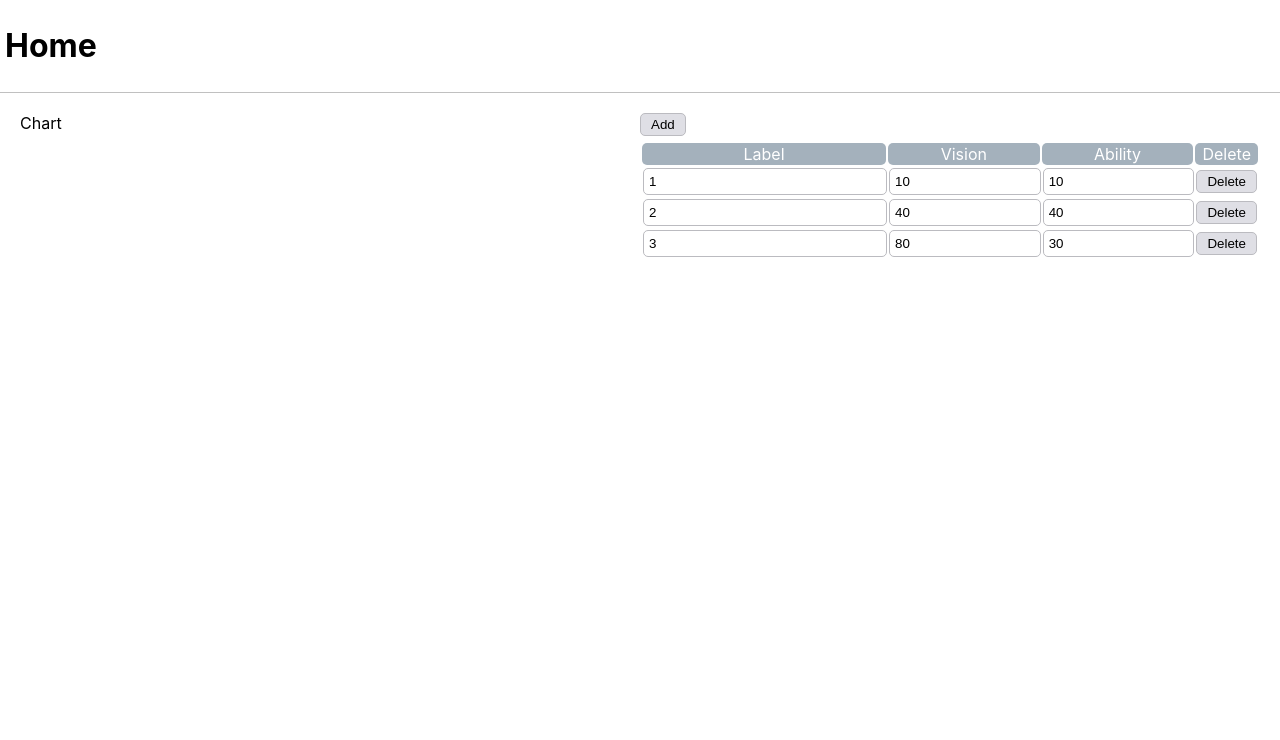
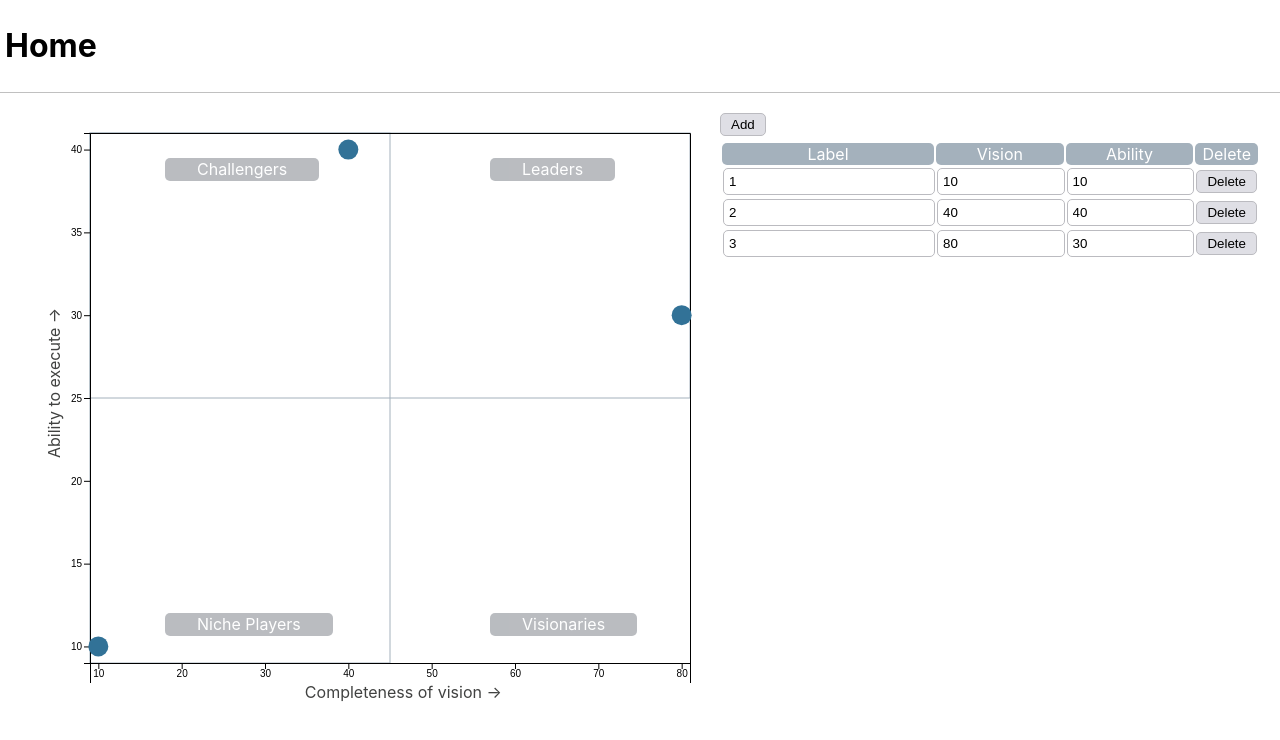
Before and after one commit to alirezanasseh/quadrant, a React (Create React App) app: page / in a window 1280 px wide. Shown: the top 740 px of the page. Built offline with nearby package versions, Linux system fonts and the light colour scheme.

Commit message:
Made quadrant chart and show data

```diff
--- a/src/components/chart.tsx
+++ b/src/components/chart.tsx
@@ -1,9 +1,209 @@
-import React from 'react';
+import React, {useContext, useEffect, useRef} from 'react';
+import {MainContext} from '../context/mainProvider';
+import * as d3 from 'd3';
+import {IDataItem} from '../types/data';
+import {createUseStyles} from 'react-jss';
+
+const XAxisLabel = 'Completeness of vision ->';
+const YAxisLabel = 'Ability to execute ->';
+let item: d3.Selection<d3.BaseType, IDataItem, SVGGElement, unknown>;
 
 export default function Chart() {
+    const {data} = useContext(MainContext);
+    const chartRef = useRef(null);
+    const classes = useStyles();
+
+    const padExtent = (e: any, p: any = undefined) => {
+        if (p === undefined) p = 1;
+        return [e[0] - p, e[1] + p];
+    }
+
+    const initializeChart = () => {
+        const margins = {
+            left: 70,
+            right: 30,
+            top: 20,
+            bottom: 50
+        };
+
+        const width = 700;
+        const height = 600;
+        const domainWidth = width - margins.left - margins.right;
+        const domainHeight = height - margins.top - margins.bottom;
+
+        const svg = d3
+            .select(chartRef.current)
+            .append('svg')
+            .attr('width', width)
+            .attr('height', height)
+            .append('g')
+            .attr('transform', `translate(${margins.left},${margins.top})`);
+
+        svg
+            .append("rect")
+            .attr('fill', 'none')
+            .attr("stroke", '#a4b1bc')
+            .attr("width", domainWidth)
+            .attr("height", domainHeight / 2);
+
+        svg
+            .append("rect")
+            .attr('fill', 'none')
+            .attr("stroke", '#a4b1bc')
+            .attr("width", domainWidth / 2)
+            .attr("height", domainHeight);
+
+        if(data){
+            const x = d3
+                .scaleLinear()
+                .domain(
+                    padExtent(
+                        d3.extent(data, (d) => {
+                            return d.vision;
+                        })
+                    )
+                )
+                .range([0, domainWidth]);
+
+            const y = d3
+                .scaleLinear()
+                .domain(
+                    padExtent(
+                        d3.extent(data, (d) => {
+                            return d.ability;
+                        })
+                    )
+                )
+                .range([domainHeight, 0]);
+
+            svg
+                .append('g')
+                .attr('class', 'x axis')
+                .attr('transform', `translate(0, ${y.range()[0]})`);
+
+            svg.append('g').attr('class', 'y axis');
+
+            svg
+                .append('text')
+                .attr('fill', '#414241')
+                .attr('text-anchor', 'end')
+                .attr('x', width / 1.7)
+                .attr('y', height - 35)
+                .text(XAxisLabel);
+
+            svg
+                .append('text')
+                .attr('fill', '#414241')
+                .attr('text-anchor', 'middle')
+                .attr('x', -250)
+                .attr('y', -30)
+                .attr('transform', 'rotate(-90)')
+                .text(YAxisLabel);
+
+            let xAxis = d3.axisBottom(x).tickPadding(1);
+            let yAxis = d3.axisLeft(y).tickPadding(2);
+
+            // @ts-ignore
+            svg.selectAll('g.y.axis').call(yAxis);
+            // @ts-ignore
+            svg.selectAll('g.x.axis').call(xAxis);
+
+            item = svg.selectAll('g.node').data(data, (d) => {
+                // @ts-ignore
+                return d.label;
+            });
+
+            svg
+                .append('g')
+                .attr('class', 'qxgrid')
+                .call(xAxis.tickFormat(null).tickSize(550).ticks(0));
+
+            const itemGroup = item
+                .enter()
+                .append('g')
+                .attr('class', 'node')
+                .attr('data-vision', (d) => {
+                    return d.vision;
+                })
+                .attr('data-ability', (d) => {
+                    return d.ability;
+                })
+                .attr('transform', (d) => {
+                    return `translate(${x(d.vision)}, ${y(d.ability)})`
+                });
+
+            itemGroup
+                .append('circle')
+                .attr('r', (d) => {
+                    return 10
+                })
+                .attr('class', 'dot')
+                .style('fill', (d) => {
+                    return '#327297'
+                })
+                .append('title')
+                .text((d) => {
+                    return d.label;
+                });
+        }
+    }
+
+    useEffect(initializeChart, []);
+
     return (
-        <div>
-            Chart
+        <div className={classes.chartContainer}>
+            {data &&
+                <>
+                    <div ref={chartRef}/>
+                    <div className="quadrant-title" id="challenger">
+                        Challengers
+                    </div>
+                    <div className="quadrant-title" id="leader">
+                        Leaders
+                    </div>
+                    <div className="quadrant-title" id="niche">
+                        Niche Players
+                    </div>
+                    <div className="quadrant-title" id="visionaries">
+                        Visionaries
+                    </div>
+                </>
+
+            }
         </div>
     );
 }
+
+const useStyles = createUseStyles({
+    chartContainer: {
+        position: 'relative',
+        '& .quadrant-title': {
+            position: 'absolute',
+            background: 'rgba(59, 66, 77, 0.7)',
+            color: 'white',
+            borderRadius: '5px',
+            padding: '0.1rem 2rem',
+            opacity: '0.5'
+        },
+        '& #challenger': {
+            position: 'absolute',
+            top: '45px',
+            left: '145px'
+        },
+        '& #visionaries': {
+            position: 'absolute',
+            top: '500px',
+            left: '470px'
+        },
+        '& #niche': {
+            position: 'absolute',
+            top: '500px',
+            left: '145px'
+        },
+        '& #leader': {
+            position: 'absolute',
+            top: '45px',
+            left: '470px'
+        }
+    }
+});
```
